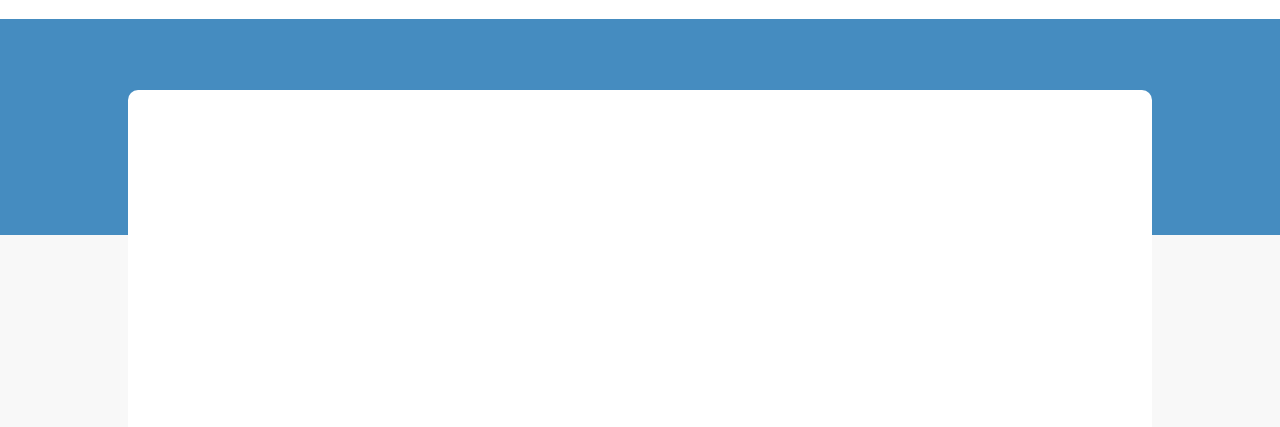
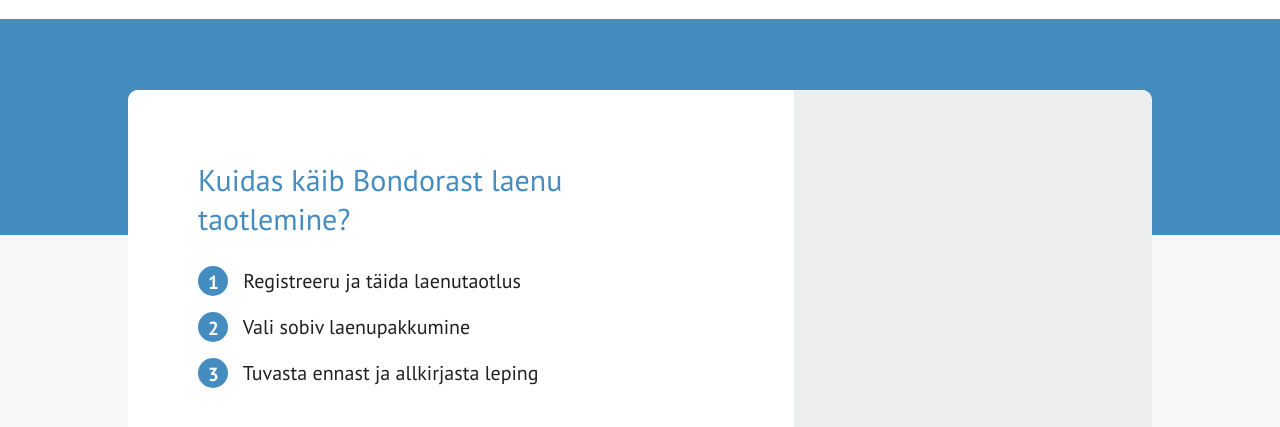
Before and after one commit to rdobrynin/bondora, a plain HTML site: page index.html in a window 1280 px wide. Shown: the part 81-508 px from the top of the page. Drawn offline with Linux system fonts and the light colour scheme.

Commit message:
Added content to left block

```diff
--- a/index.html
+++ b/index.html
@@ -51,7 +51,17 @@
 <div class="sub-div"></div>
 <div class="wrapper">
         <div id="content">
-
+            <div class="col-left">
+              <div class="content">
+                  <h2>Kuidas käib Bondorast laenu taotlemine?</h2>
+                  <ul>
+                      <li><span class="circle"><span>1</span></span>&nbsp;Registreeru ja täida laenutaotlus</li>
+                      <li><span class="circle"><span>2</span></span>&nbsp;Vali sobiv laenupakkumine</li>
+                      <li><span class="circle"><span>3</span></span>&nbsp;Tuvasta ennast ja allkirjasta leping</li>
+                  </ul>
+              </div>
+            </div>
+            <div class="col-right"></div>
         </div>
 </div>
 <!--<form action="" id="loan-form"  accept-charset="utf-8">-->
--- a/scss/content.scss
+++ b/scss/content.scss
@@ -8,11 +8,19 @@ body {
 }
 
 a {
+  transition: all 0.2s ease;
   text-decoration: none;
   color: $brand-color;
   &:hover, &:focus {
     color: $a-hover-color;
   }
+}
+
+h2 {
+  color: $brand-color;
+  font-size: 30px;
+  line-height: 1.3;
+  font-weight: 400;
 }
 
 .sub-div {
@@ -22,6 +30,9 @@ a {
 
 .wrapper {
   max-width: $default-width;
+  @media screen and (max-width: $tablet-width) {
+    max-width: 96%;
+  }
   width: 100%;
   position: relative;
   margin: 0 auto;
@@ -35,4 +46,52 @@ a {
   height: 380px;
   top: -145px;
   position: absolute;
+
+  .col-left {
+    background-color: #fff;
+    @include border-radius($default-border-radius 0 0 $default-border-radius);
+    width: 65%;
+    height: 380px;
+    float: left;
+    .content {
+      padding: 70px 40px 40px 70px;
+      width: 70%;
+      ul {
+        margin-top: 20px;
+        li {
+          margin-left: -10px;
+          line-height: 46px;
+          span {
+            position: absolute;
+            left: 10px;
+            top: 2px;
+          }
+          span.circle {
+            color: #fff;
+            background-color: $brand-color;
+            border-radius: 20px;
+            font-size: 19px;
+            width: 30px;
+            height: 30px;
+            display: inline-block;
+            @include border-radius(30px);
+            font-weight: bold;
+            line-height: 29px;
+            margin-right: 20px;
+            position: relative;
+            top: 8px;
+          }
+          font-size: 20px;
+          color: $black-color;
+        }
+      }
+    }
+  }
+  .col-right {
+    background-color: $dark-grey-bg;
+    @include border-radius(0 $default-border-radius $default-border-radius 0);
+    width: 35%;
+    height: 380px;
+    float: right;
+  }
 }
--- a/scss/header.scss
+++ b/scss/header.scss
@@ -10,6 +10,7 @@
     }
   }
   #email-address {
+    cursor: default;
     color: $middle-grey-color;
     position: absolute;
     right: 0;
--- a/scss/variables.scss
+++ b/scss/variables.scss
@@ -17,3 +17,9 @@ $default-width: 1024px;
 // Border-radius
 
 $default-border-radius: 10px;
+
+
+// Predefined Break-points
+$desktop-width: 1024px;
+$tablet-width: 1023px;
+$mobile-width: 627px;
```
Also changed, not shown: images/turva.png (added), images/turva.svg (added), stylesheets/content.css, stylesheets/header.css, stylesheets/styles.css, 1 other file.
